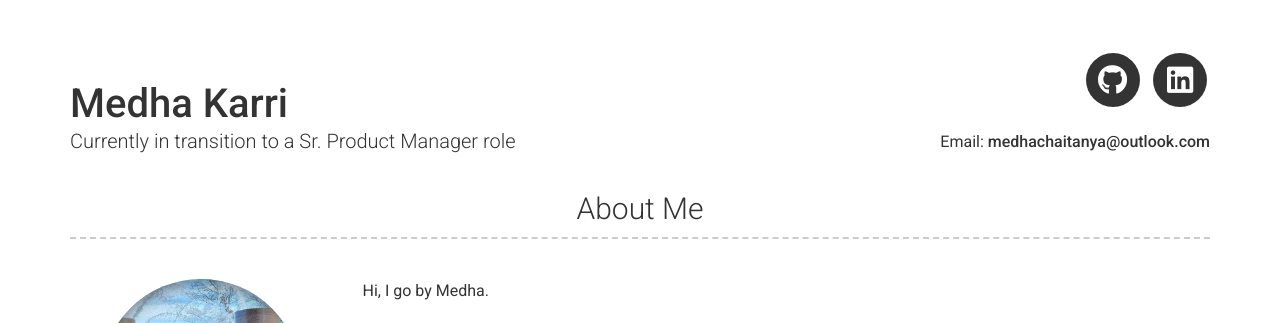
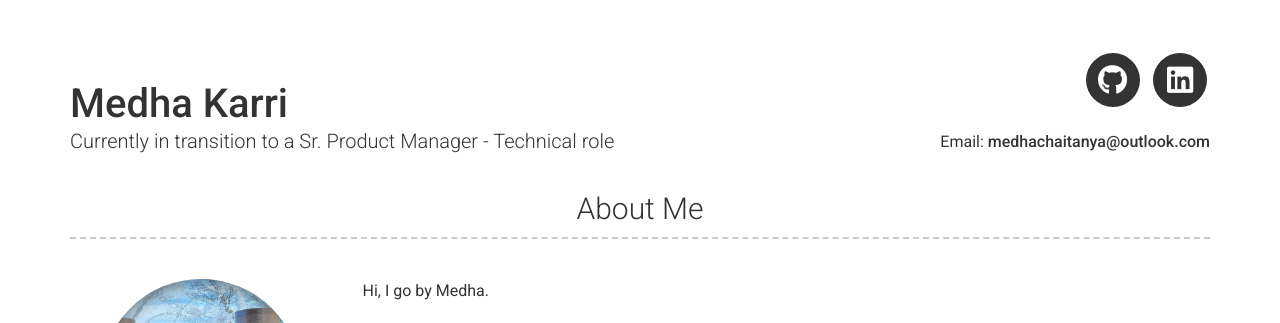
Before and after one commit to medhachaitanya/medhachaitanya.github.io, a Jekyll site: the page built from index.md, in a window 1280 px wide and 900 px high. Shown: the top 323 px of the window. Built offline with Jekyll 4.4.1, drawn with Linux system fonts in a browser that asks for light colours; nearby versions of some CDN libraries.

Commit message:
Update _config.yml

```diff
--- a/_config.yml
+++ b/_config.yml
@@ -7,7 +7,7 @@
 
 # Personal info
 name: Medha Karri
-title: Currently in transition to a Sr. Product Manager role
+title: Currently in transition to a Sr. Product Manager - Technical role
 email: medhachaitanya@outlook.com
 # email_title: Email (Email title override)
 # phone: Your phone number (optional)
```
